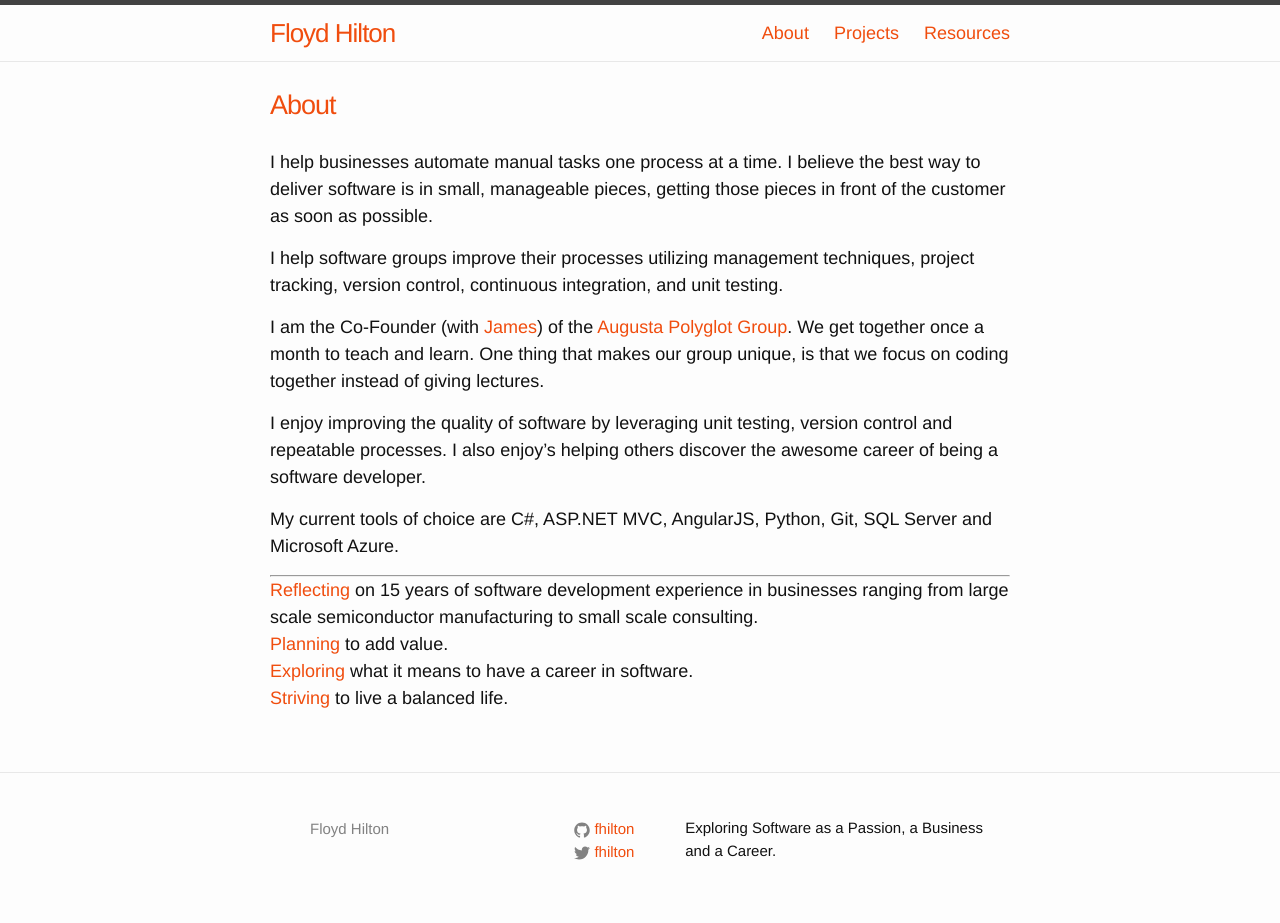
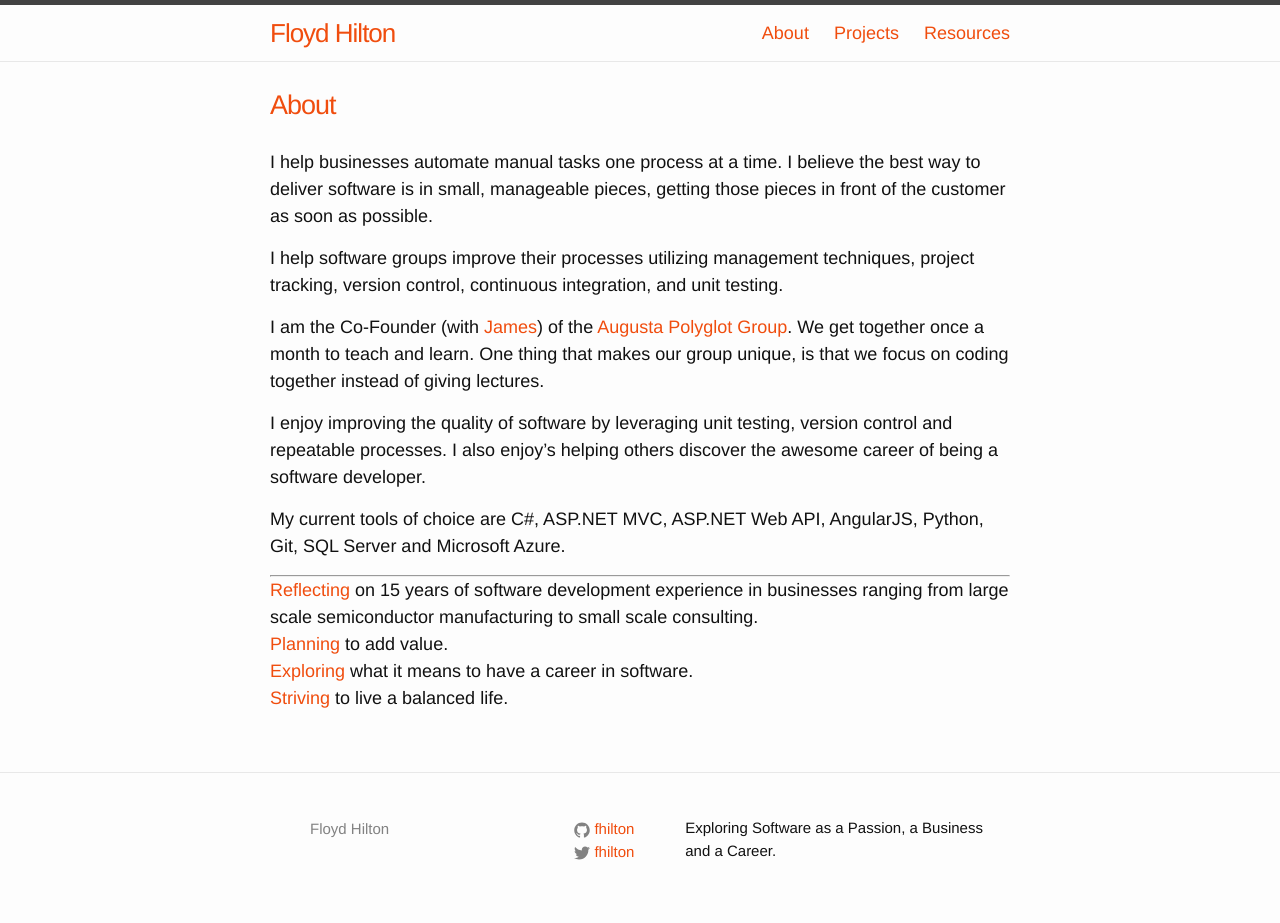
Before and after one commit to fhilton/fhilton.github.io, a Jekyll site: the page built from about.md, in a window 1280 px wide. Built offline with Jekyll 4.4.1, drawn with Linux system fonts in a browser that asks for light colours.

Commit message:
Added Web API to the about page.

```diff
--- a/about.md
+++ b/about.md
@@ -12,7 +12,7 @@ I am the Co-Founder (with [James](http://www.jamessturtevant.com/)) of the [Augu
 
 I enjoy improving the quality of software by leveraging unit testing, version control and repeatable processes. I also enjoy's helping others discover the awesome career of being a software developer.
 
-My current tools of choice are C#, ASP.NET MVC, AngularJS, Python, Git, SQL Server and Microsoft Azure.
+My current tools of choice are C#, ASP.NET MVC, ASP.NET Web API, AngularJS, Python, Git, SQL Server and Microsoft Azure.
 
 <hr>
 <strong>Reflecting</strong> on 15 years of software development experience in businesses ranging from large scale semiconductor manufacturing to small scale consulting. <br>
```
